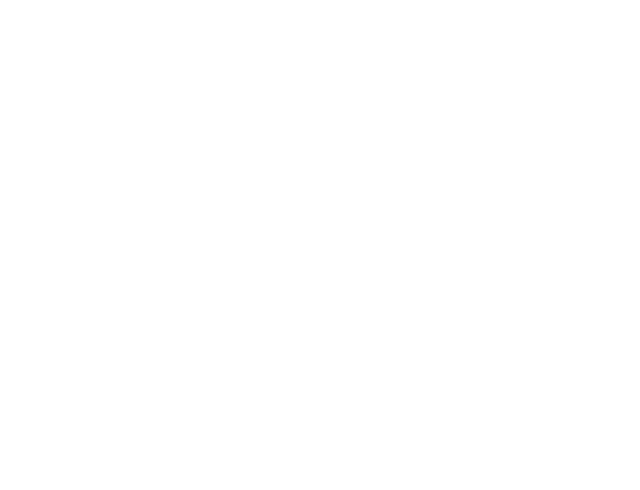
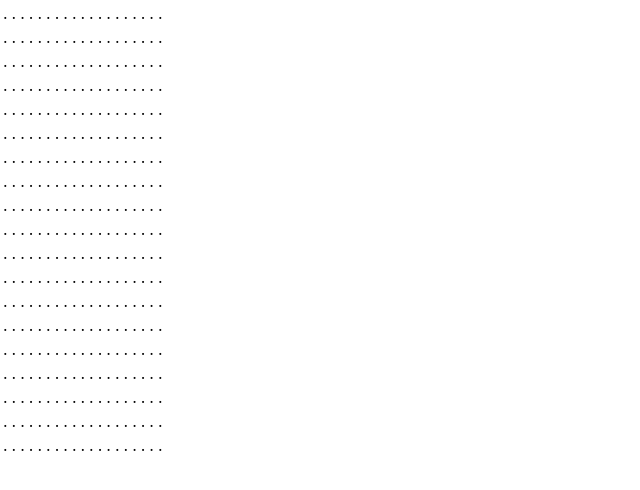
Before and after one commit to ForrestWeiswolf/react-go, a React (Create React App) app: page / in a window 1280 px wide. Shown: the top 490 px of the page, without its empty margins (0-640 px from the left). Built offline with nearby package versions, Linux system fonts and the light colour scheme.

Commit message:
Render a 19x19 grid

```diff
--- a/src/Board.js
+++ b/src/Board.js
@@ -1,6 +1,20 @@
 function Board() {
+  const state = Array(19).fill(
+    Array(19).fill(null)
+  )
+
   return (
     <div className="board" data-testid="board">
+      {/* {state.map((intersectionState, idx) => <div role="row" key={idx}></div>)} */}
+      <table>
+        <tbody>
+          {state.map((rowState, idx) => <tr key={idx}>
+            {rowState.map((intersection, idx) => <td key={idx}>
+              <span>.</span>
+            </td>)}
+          </tr>)}
+        </tbody>
+      </table>
     </div>
   );
 }
```
Also changed, not shown: 1 other file (tests, documents, lock files or other folders).
